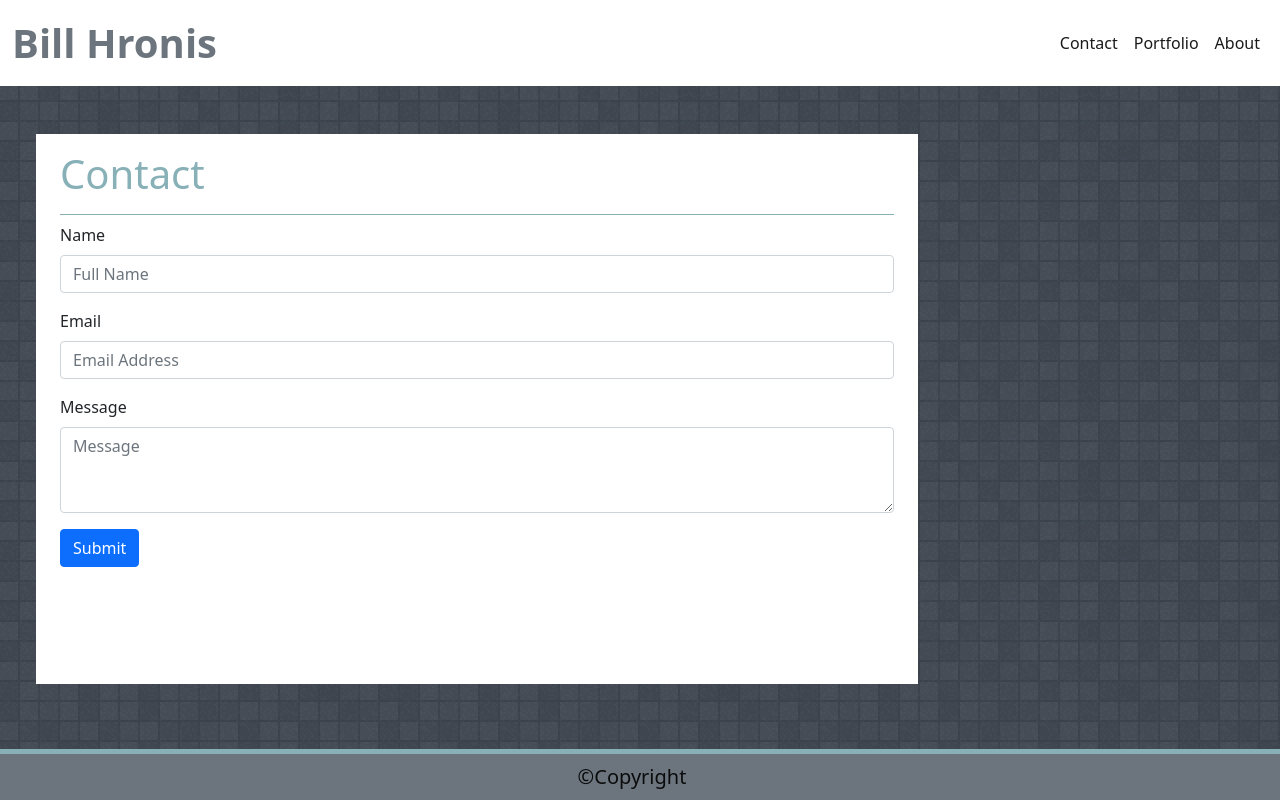
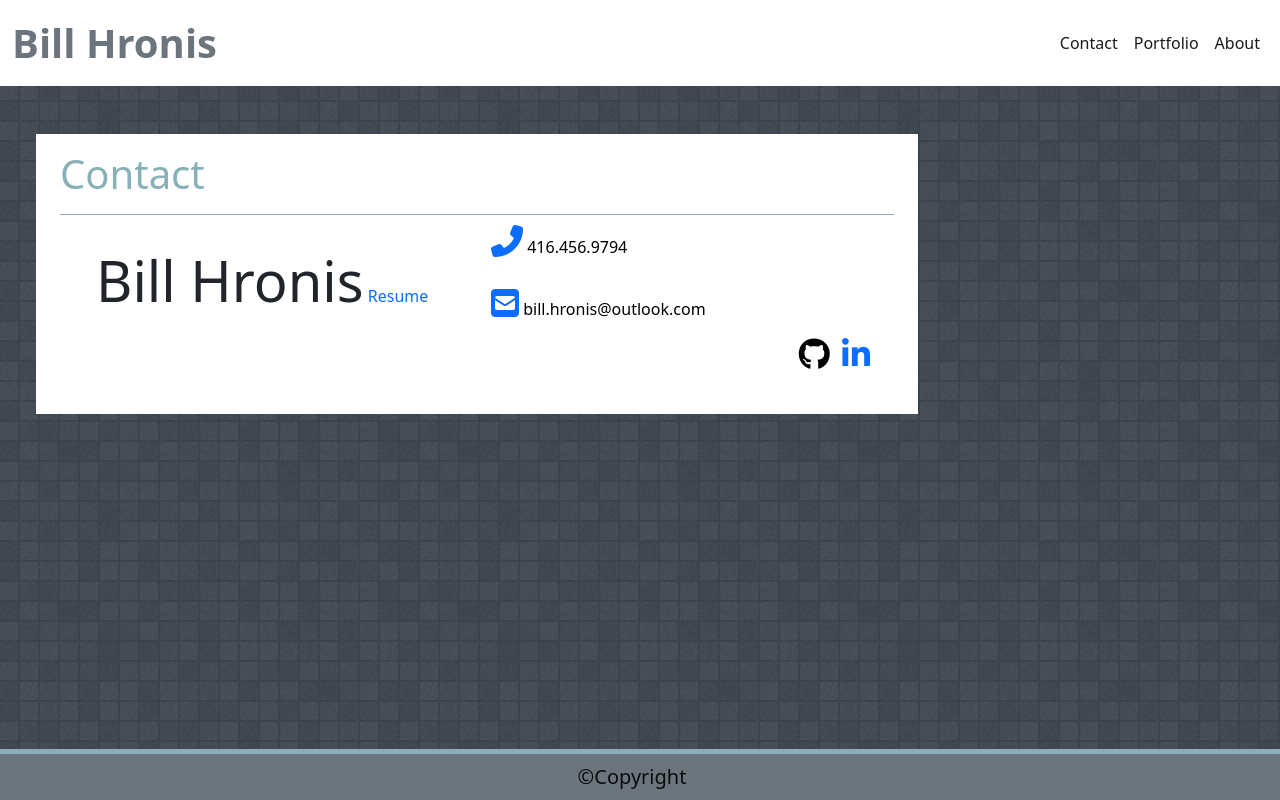
Before and after one commit to daze77/bthportfolio, a plain HTML site: page contact.html in a window 1280 px wide. Drawn offline with nearby package versions, Linux system fonts and the light colour scheme.

Commit message:
updated contact card and added resume to portfolio

```diff
--- a/contact.html
+++ b/contact.html
@@ -5,8 +5,9 @@
     <meta name="viewport" content="width=device-width, initial-scale=1.0">
     <link rel="stylesheet" href="./style.css">
     <link href="https://cdn.jsdelivr.net/npm/bootstrap@5.0.0-beta1/dist/css/bootstrap.min.css" rel="stylesheet" integrity="sha384-giJF6kkoqNQ00vy+HMDP7azOuL0xtbfIcaT9wjKHr8RbDVddVHyTfAAsrekwKmP1" crossorigin="anonymous">
+    <script src="https://kit.fontawesome.com/8eeec01ced.js" crossorigin="anonymous"></script>
     <script src="https://cdn.jsdelivr.net/npm/bootstrap@5.0.0-beta1/dist/js/bootstrap.bundle.min.js" integrity="sha384-ygbV9kiqUc6oa4msXn9868pTtWMgiQaeYH7/t7LECLbyPA2x65Kgf80OJFdroafW" crossorigin="anonymous"></script>
-    <title>Document</title>
+    <title>Bill Hronis Portfolio</title>
 </head>
 <body class="bodybgnd">
     <nav class="myname navbar navbar-expand-lg navbar-light bg-white">
@@ -35,28 +36,56 @@
     </nav>
 
 
+
     <section class="container-fluid">
         <div class="row container-fluid pt-5">
             <div class="col-md-9">
-                <form class="card1 container pb-5">
+                <div class="contactCard container ">
                     <h1 class="lh-lg">Contact</h1>
-                    <div class="mb-3">
-                        <label for="formGroupExampleInput" class="form-label">Name</label>
-                        <input type="text" class="form-control" id="formGroupExampleInput" placeholder="Full Name">
+                    <div class="container">
+                        <div class="row">
+                            <div class="col-md-6 p-4">
+                                <h2 class="d-inline display-4">Bill Hronis</h2>
+                                <a href="./Assets/documents/BillHronisResume.pdf" target="_blank" >Resume</a>
+                            </div>
+                            <div class="col-md-6">
+                                <div class="phone">
+                                    <a href="tel:+14164569794"><i class="fas fa-phone-alt fa-2x">  </i></a>
+                                    <a id="phone" href="tel:+14164569794" class="d-inline">416.456.9794</a>
+                                </div>
+                                <br>
+                                <div class="email">
+                                    <a href="mailto:bill.hronis@outlook.com"><i class="fas fa-envelope-square fa-2x">  </i></a>
+                                    <a id="email" href="mailto:bill.hronis@outlook.com" >bill.hronis@outlook.com</a>
+
+                                </div>
+
+                            </div>
+                        </div>
                     </div>
-                    <div class="mb-3">
-                        <label for="formGroupExampleInput2" class="form-label">Email</label>
-                        <input type="email" class="form-control" id="formGroupExampleInput2" placeholder="Email Address">
+                    <div class="container">
+                        <div class="row">
+                            <div class="col">
+                                <div class="float-end">
+                                    <a  id="github" href="https://github.com/daze77" target="_blank" ><i class="fab fa-github fa-2x"></i></a>
+                                    <a href="https://www.linkedin.com/in/bill-hronis-8b9357155" target="_blank"><i class="ps-2 fab fa-linkedin-in fa-2x "></i></a>
+                                </div>
+                            </div>
+                        </div>
                     </div>
-                    <div class="mb-3">
-                        <label for="exampleFormControlTextarea1" class="form-label">Message</label>
-                        <textarea class="form-control" id="exampleFormControlTextarea1" placeholder="Message" rows="3"></textarea>
-                    </div>
-                    <button type="button" class="btn btn-primary">Submit</button>
-                </form>
+
+                </div>
             </div>
         </div>
     </section>
+
+
+
+
+
+
+
+
 
 
 
--- a/style.css
+++ b/style.css
@@ -15,7 +15,31 @@ h1, h5{
     min-height: 550px;
 }
 
+.contactCard{
+    height:min-content;
+    background-color: white;
+    min-height: 280px;
+}
 
 .footerline{
     border-top: 5px solid #88B0B7;
 }
+
+.phone, .email {
+    padding: 2px;
+}
+
+
+
+a:link, a:visited, a:hover, a:active{
+    text-decoration: none;
+
+}
+
+
+#phone, #email{
+    color: black
+}
+#github {
+    color: black
+}
```
Also changed, not shown: index.html (+5 -5 lines), portfolio.html (+1 -1 lines), 1 other file.
